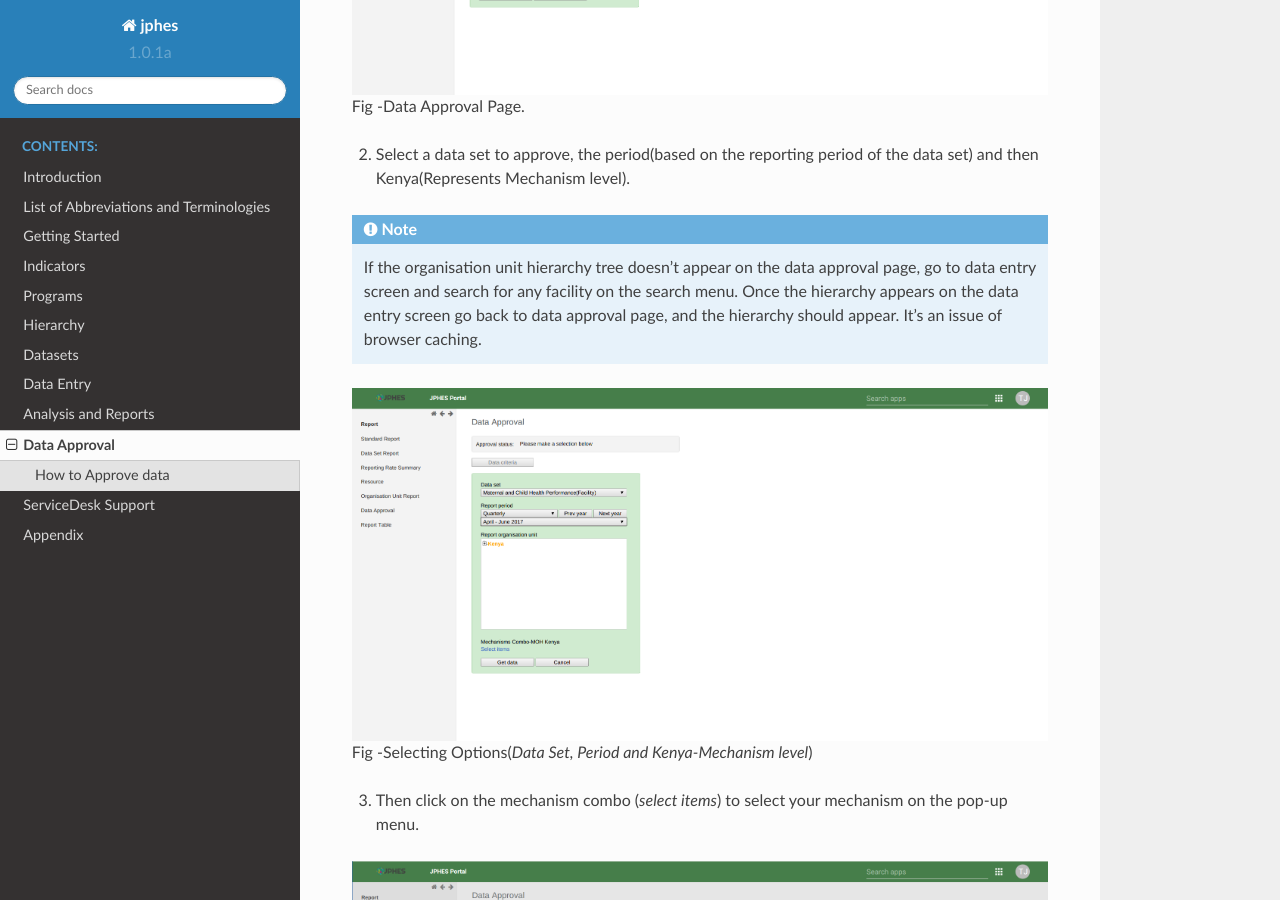
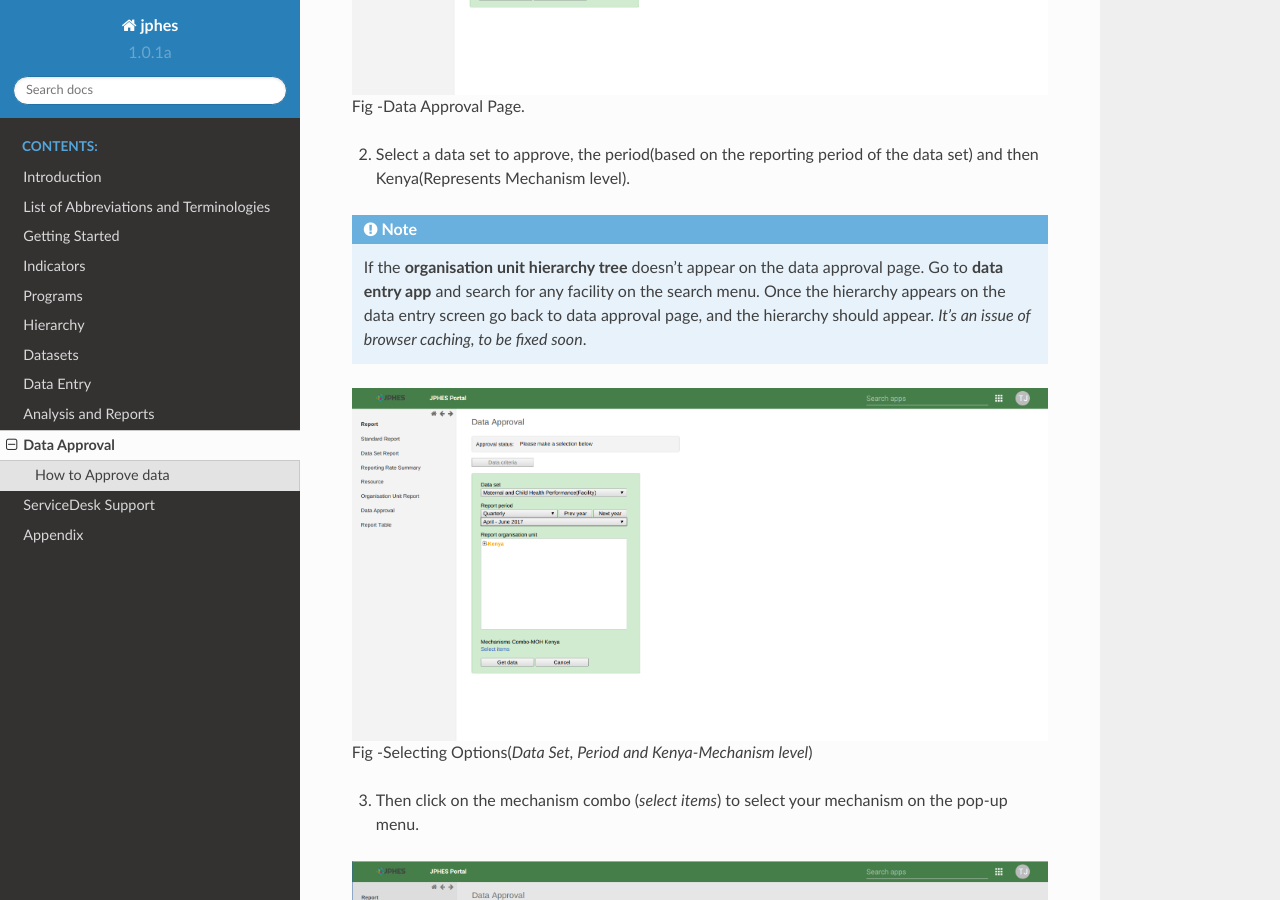
Before and after one commit to uonafya/jphes-docs, a Sphinx documentation site: the page built from source/approval.rst, in a window 1280 px wide and 900 px high, scrolled down 625 px. Built offline with Sphinx 7.4.7 and the Read the Docs theme 2.0.0, drawn with Linux system fonts in a browser that asks for light colours.

Commit message:
Update approval.rst

```diff
--- a/source/approval.rst
+++ b/source/approval.rst
@@ -13,7 +13,7 @@ Fig -Data Approval Page.
 
 2. Select a data set to approve, the period(based on the reporting period of the data set) and then Kenya(Represents Mechanism level).
 
-.. note:: If the organisation unit hierarchy tree doesn't appear on the data approval page, go to data entry screen and search for any facility on the search menu. Once the hierarchy appears on the data entry screen go back to data approval page, and the hierarchy should appear. It's an issue of browser caching.
+.. note:: If the **organisation unit hierarchy tree** doesn't appear on the data approval page. Go to **data entry app** and search for any facility on the search menu. Once the hierarchy appears on the data entry screen go back to data approval page, and the hierarchy should appear. *It's an issue of browser caching, to be fixed soon*.
 
 .. figure::  _static/images/jphes-select-dimensions-approval.png
    :align:   center
```
